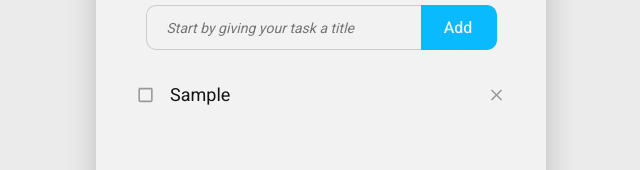
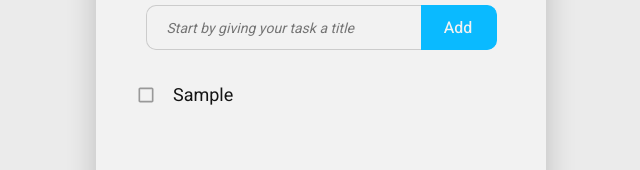
Before and after one commit to dennyken/react-task-list, a React (Create React App) app: page / in a window 1280 px wide. Both pictures are taken after typing "Sample" into the empty fields and a click on the button "Add". Shown: the part 135-305 px from the top of the page, without its empty margins (319-959 px from the left). Built offline with nearby package versions, Linux system fonts and the light colour scheme.

Commit message:
hide remove icon when not hovered

```diff
--- a/src/components/TaskItem/TaskItem.js
+++ b/src/components/TaskItem/TaskItem.js
@@ -1,4 +1,4 @@
-import { memo } from 'react'
+import { useState, memo } from 'react'
 import './TaskItem.scss'
 import { MdClose, MdCheckBox, MdCheckBoxOutlineBlank } from 'react-icons/md'
 
@@ -7,8 +7,10 @@ const TaskItem = ({
   isDone,
   description,
   onRemoveTask,
-  onToggleStatus
+  onToggleStatus,
 }) => {
+
+  const [isHovered, setIsHovered] = useState(false)
 
   const handleRemoveTask = () => {
     onRemoveTask(id)
@@ -18,24 +20,41 @@ const TaskItem = ({
     onToggleStatus(id)
   }
 
+  const handleMouseEnter = e => {
+    e.bubbles = false
+    setIsHovered(true)
+  }
+
+  const handleMouseLeave = e => {
+    e.bubbles = false
+    setIsHovered(false)
+  }
+
   return (
-    <li className={`task-item${isDone ? ' done' : ''}`}>
+    <li
+      className={`task-item${isDone ? ' done' : ''}`}
+      onMouseEnter={handleMouseEnter}
+      onMouseLeave={handleMouseLeave}>
       <div
         className={`task-status${isDone ? ' done' : ''}`}
-        onClick={handleToggleStatus}
-      >
+        onClick={handleToggleStatus}>
         {
-          isDone ? <MdCheckBox size={'100%'} />
-            : <MdCheckBoxOutlineBlank size={'100%'} />
+          isDone ?
+            <MdCheckBox size={'100%'} /> :
+            <MdCheckBoxOutlineBlank size={'100%'} />
         }
-
       </div>
       <div className="task-description">
         <span title={description}>{description}</span>
       </div>
-      <div className="remove-icon" onClick={handleRemoveTask}>
-        <MdClose size={'100%'} />
-      </div>
+      { isHovered ?
+        (
+          <div className="remove-icon" onClick={handleRemoveTask}>
+            <MdClose size={'100%'} />
+          </div>
+        )
+        : null
+      }
     </li>
   )
 }
--- a/src/components/TaskItem/TaskItem.scss
+++ b/src/components/TaskItem/TaskItem.scss
@@ -1,6 +1,7 @@
 @import 'src/colors';
 
 .task-item {
+  position: relative;
   font-size: 18px;
   width: 100%;
   height: 50px;
@@ -28,7 +29,6 @@
     cursor: pointer;
     width: 20px;
     height: 20px;
-    margin-right: 15px;
     color: $gray-1;
 
     &:hover {
@@ -51,6 +51,7 @@
     white-space: nowrap;
     overflow: hidden;
     text-overflow: ellipsis;
+    margin-left: 15px;
 
     span {
       width: 100%;
@@ -58,6 +59,8 @@
   }
 
   .remove-icon {
+    position: absolute;
+    right: 10px;
     cursor: pointer;
     width: 20px;
     height: 20px;
```
